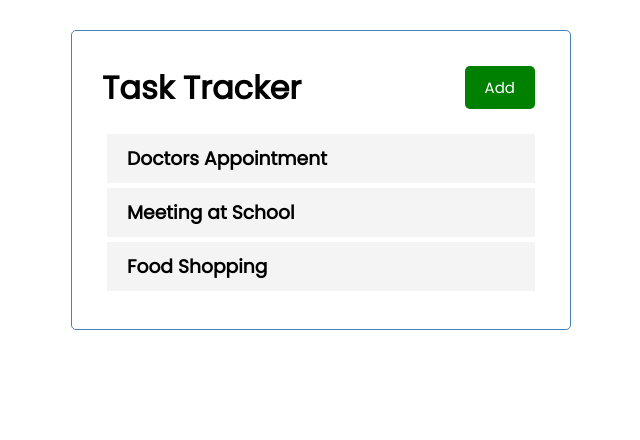
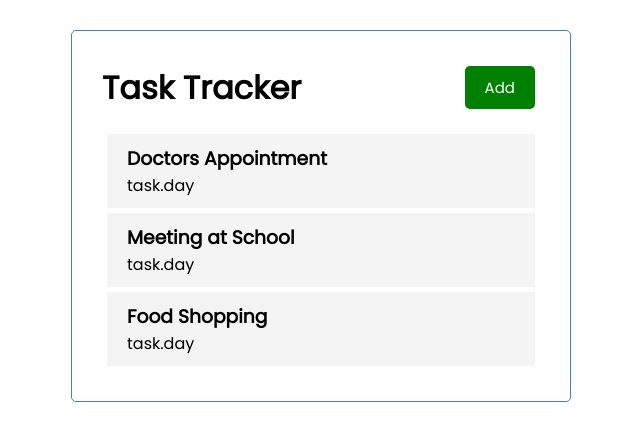
Before and after one commit to mgravemeyer/React-Task-Tracker, a React (Create React App) app: page / in a window 1280 px wide. Shown: the top 440 px of the page, without its empty margins (319-959 px from the left). Built offline with nearby package versions, Linux system fonts and the light colour scheme.

Commit message:
added Task Dates

```diff
--- a/src/components/Task.js
+++ b/src/components/Task.js
@@ -2,6 +2,7 @@ const Task = ( {task} ) => {
     return (
         <div className='task'>
             <h3>{task.text}</h3>
+            <p>task.day</p>
         </div>
     )
 }
```
